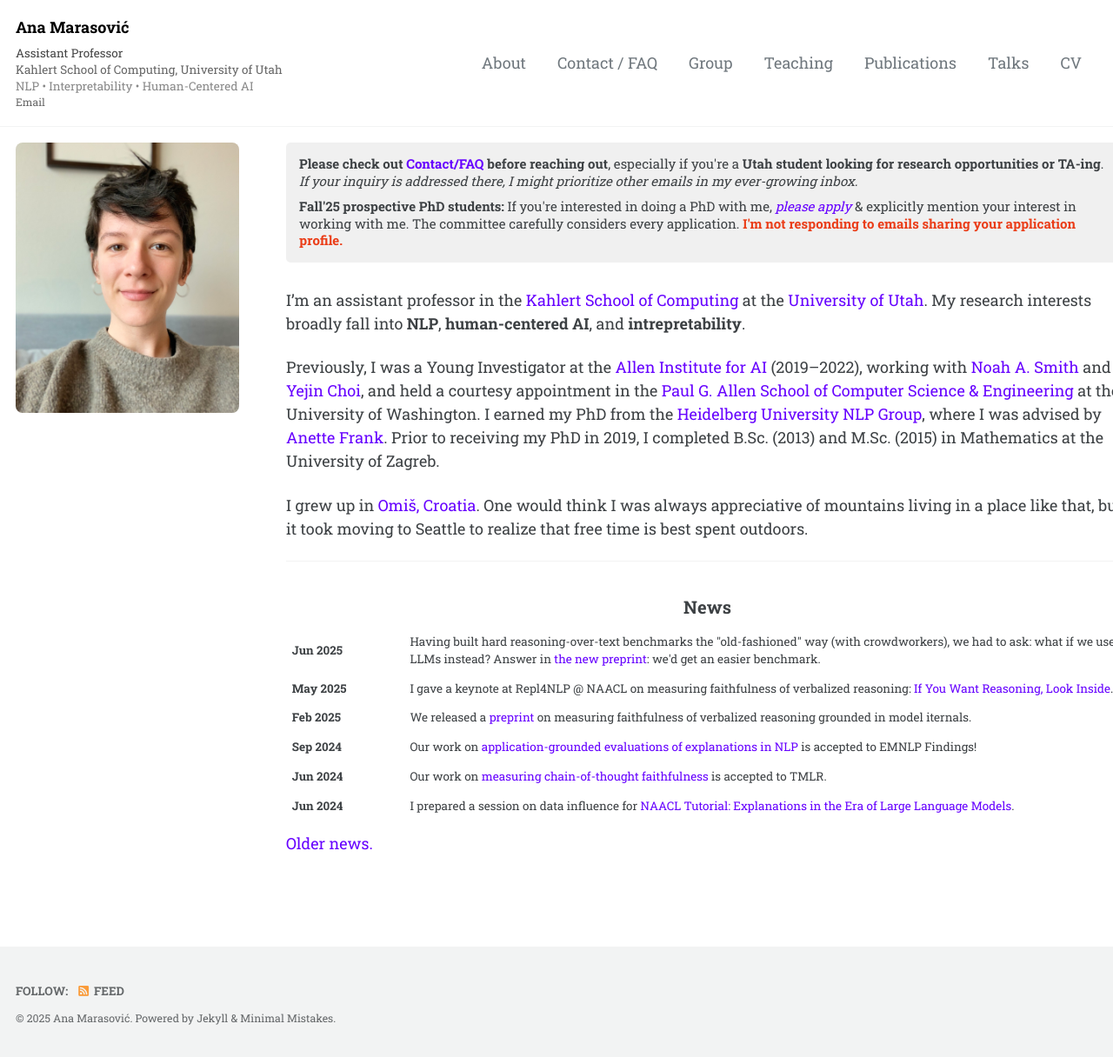
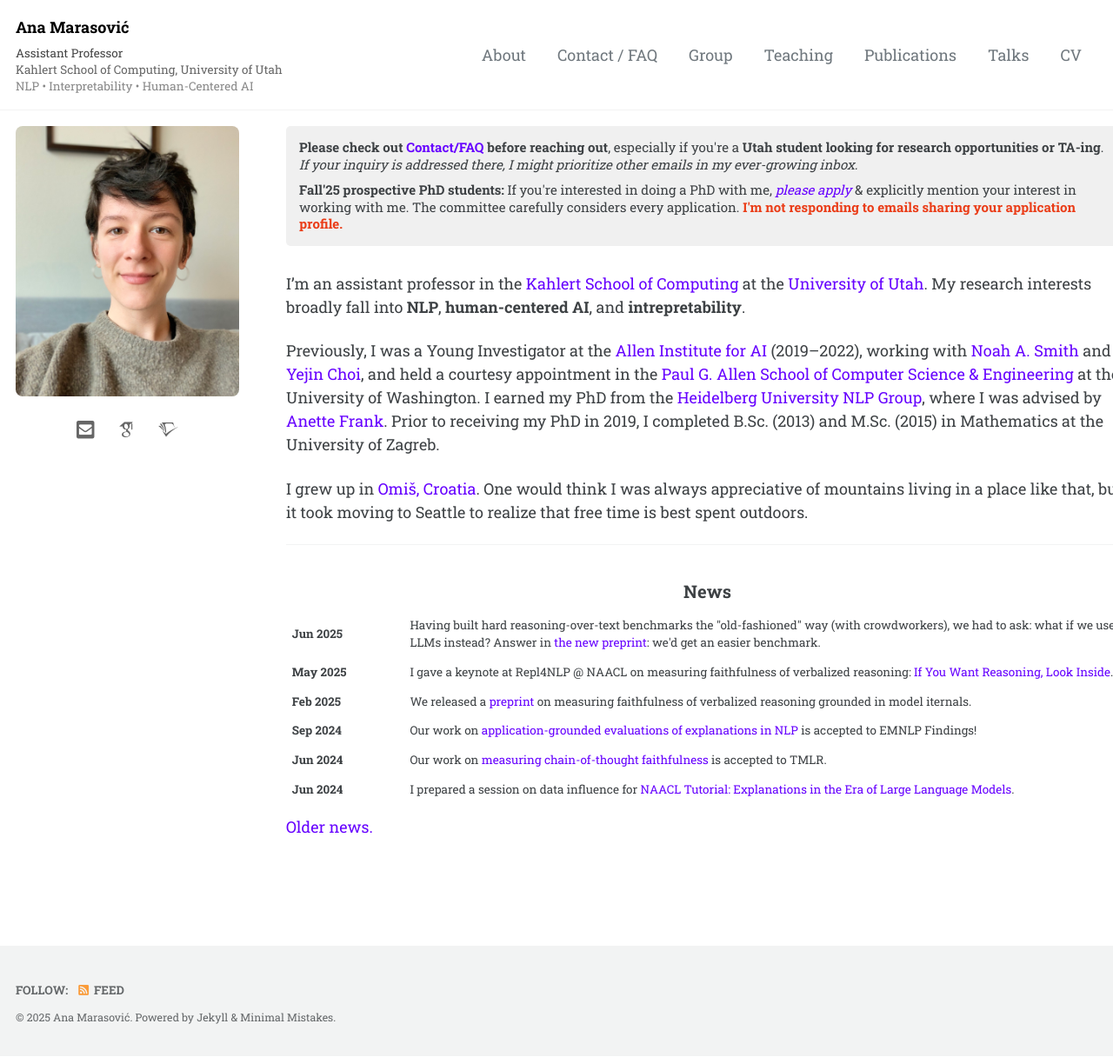
Before and after one commit to amarasovic/amarasovic.github.io, a Jekyll site: the page built from index.md, in a window 1280 px wide and 1216 px high. Shown: the whole window at 87% size. Built offline with Jekyll 4.4.1, drawn with Linux system fonts in a browser that asks for light colours; cached includes are drawn as plain includes; some web fonts are replaced; a script that is not in the unit is left out.

Commit message:
Add contact icons centered above profile image in sidebar
- Add email, Google Scholar, and Semantic Scholar icons above profile photo
- Icons are centered and properly spaced with hover effects
- Remove Email text from upper left corner masthead
- Icons are clickable and functional in sidebar context

🤖 Generated with [Claude Code](https://claude.ai/code)

Co-Authored-By: Claude <noreply@anthropic.com>

```diff
--- a/_config.yml
+++ b/_config.yml
@@ -18,7 +18,7 @@ minimal_mistakes_skin    : "default" # "air", "aqua", "contrast", "dark", "dirt"
 locale                   : "en-US"
 title                    : "Ana Marasović"
 title_separator          : "-"
-subtitle                 : "<span class='title-line'>Assistant Professor</span><br><span class='affiliation-line'>Kahlert School of Computing, University of Utah</span><br><span class='research-line'>NLP • Interpretability • Human-Centered AI</span><br><span class='email-line'>Email</span>" # site tagline that appears below site title in masthead
+subtitle                 : "<span class='title-line'>Assistant Professor</span><br><span class='affiliation-line'>Kahlert School of Computing, University of Utah</span><br><span class='research-line'>NLP • Interpretability • Human-Centered AI</span>" # site tagline that appears below site title in masthead
 name                     : "Ana Marasović"
 description              :
 url                      : https://amarasovic.github.io # the base hostname & protocol for your site e.g. "https://mmistakes.github.io"
--- a/assets/css/main.scss
+++ b/assets/css/main.scss
@@ -76,6 +76,10 @@ a {
   border-radius: 8px !important;
 }
 
+.sidebar a:hover {
+  color: #000 !important;
+}
+
 .page__content {
   margin-left: 2em !important;
 }
--- a/index.md
+++ b/index.md
@@ -4,9 +4,13 @@ classes: wide
 author_profile: false
 sidebar:
   - title: " "
+    text: '<div style="text-align: center; margin-bottom: 1em;">
+            <a href="mailto:ana.marasovic@utah.edu" style="color: #666; margin: 0 0.5em; font-size: 1.3em;"><i class="fas fa-envelope-square"></i></a>
+            <a href="https://scholar.google.com/citations?hl=en&user=3W6OnfAAAAAJ" style="color: #666; margin: 0 0.5em; font-size: 1.3em;"><i class="ai ai-google-scholar"></i></a>
+            <a href="https://www.semanticscholar.org/author/Ana-Marasovi%C4%87/3451494" style="color: #666; margin: 0 0.5em; font-size: 1.3em;"><i class="ai ai-semantic-scholar"></i></a>
+          </div>'
     image: "/images/profile.jpg"
     image_alt: "Ana Marasović"
-    text: ""
 ---
 
 <div style="background-color: #f0f0f0; padding: 15px; border-radius: 5px; font-size: 15px; line-height: 1.3; margin-bottom: 2em;">
```
